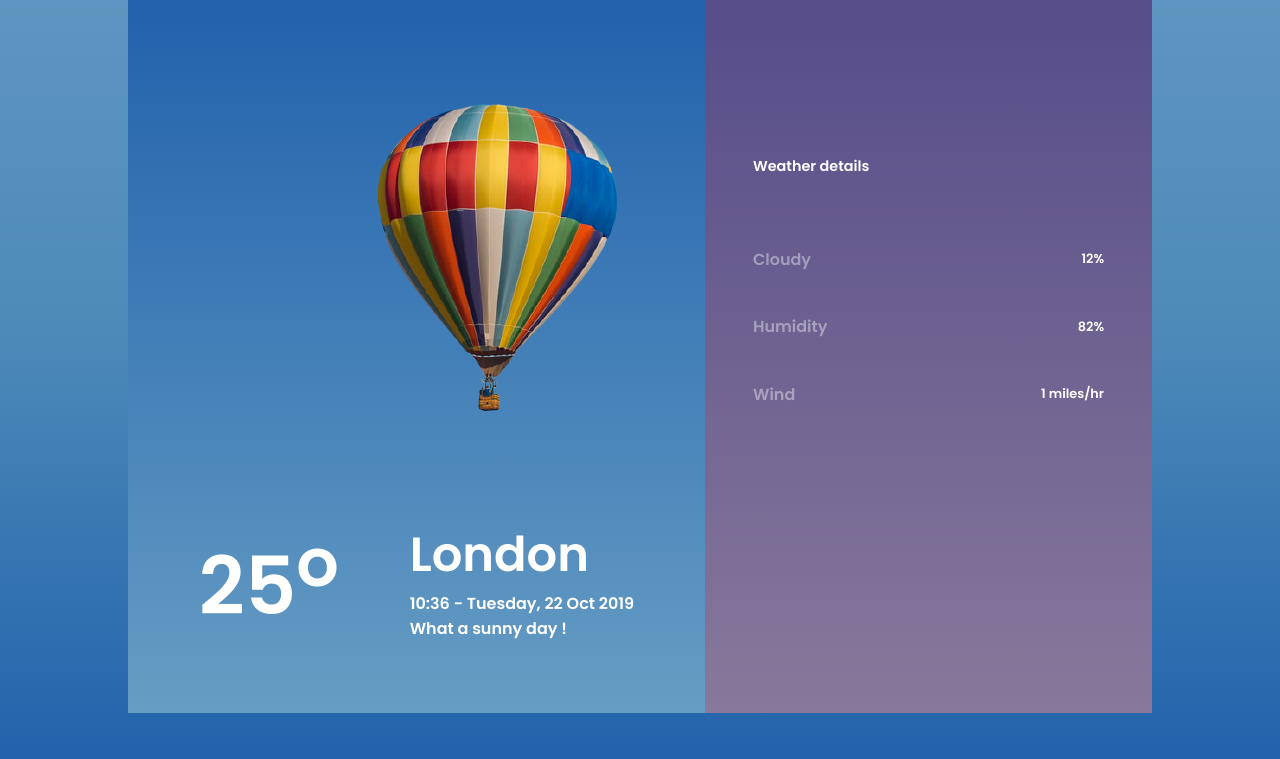
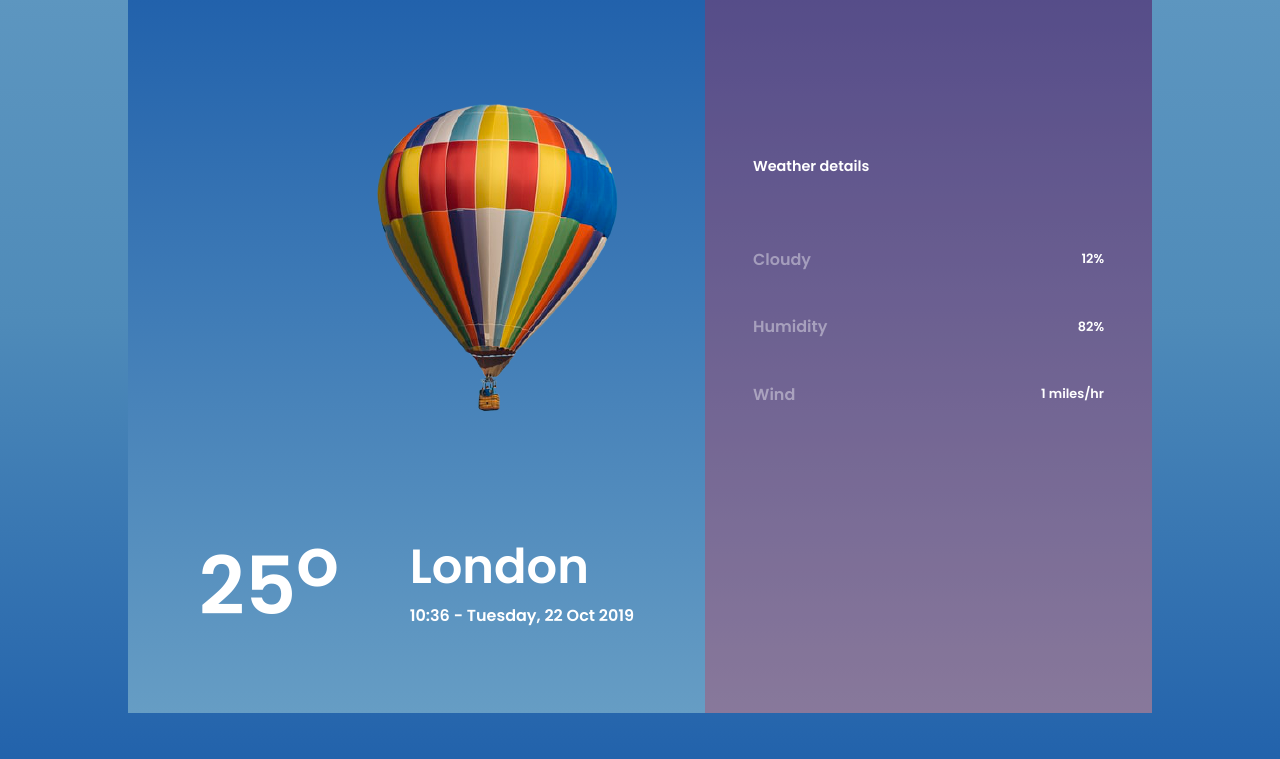
Before and after one commit to uankit/Weather-App, a website built with Parcel: page index.html in a window 1280 px wide. Shown: the part 207-966 px from the top of the page. Built offline with nearby package versions, Linux system fonts and the light colour scheme; no server answers.

Commit message:
Updated JS

```diff
--- a/index.html
+++ b/index.html
@@ -25,7 +25,7 @@
           <div class="weather-forecast-info">
             <h3 id="weather-location" class="color">London</h3>
             <p id="weather-time" class="color">
-              10:36 - Tuesday, 22 Oct 2019<br />What a sunny day !
+              10:36 - Tuesday, 22 Oct 2019
             </p>
           </div>
         </div>
```
